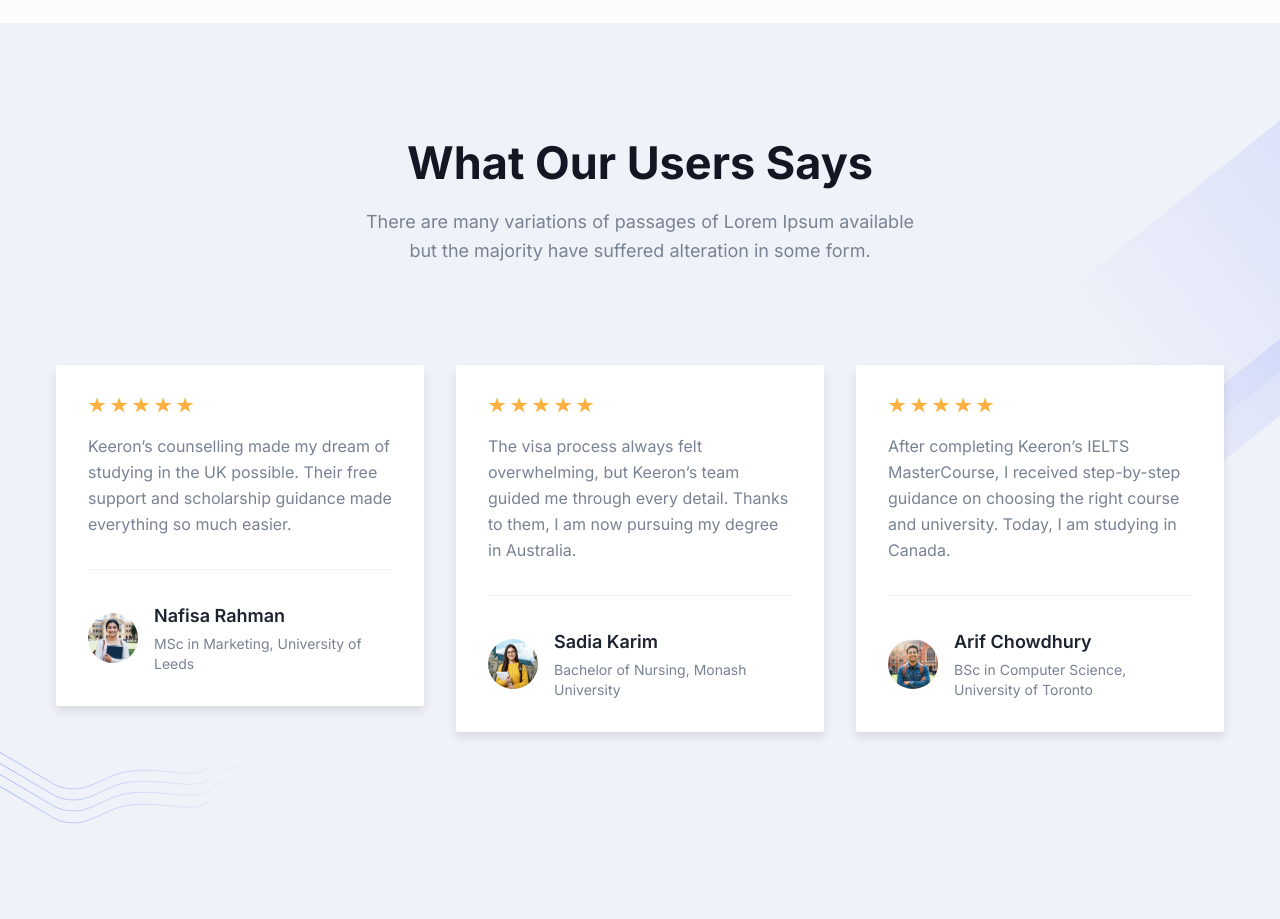
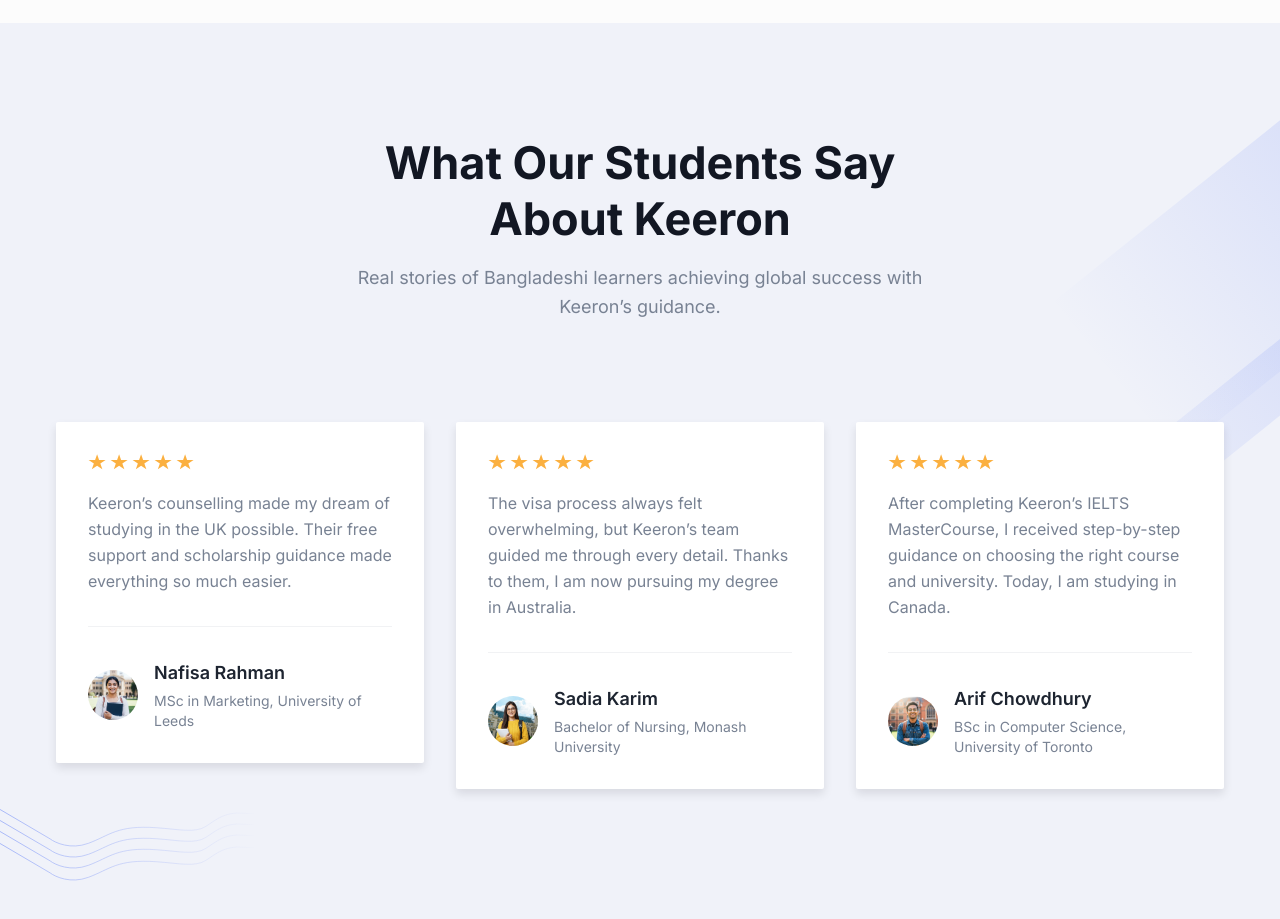
Before and after one commit to Keeron-Main/keeron_study_abroad, a Next.js app: page / in a window 1280 px wide. Shown: the part 8220-9139 px from the top of the page. Built offline with nearby package versions, Linux system fonts and the light colour scheme.

Commit message:
testimonial updated

```diff
--- a/src/components/Testimonials/index.tsx
+++ b/src/components/Testimonials/index.tsx
@@ -37,8 +37,8 @@
     <section className="bg-gray-light relative z-10 py-16 md:py-20 lg:py-28">
       <div className="container">
         <SectionTitle
-          title="What Our Users Says"
-          paragraph="There are many variations of passages of Lorem Ipsum available but the majority have suffered alteration in some form."
+          title="What Our Students Say About Keeron"
+          paragraph="Real stories of Bangladeshi learners achieving global success with Keeron’s guidance."
           center
         />
 
```
